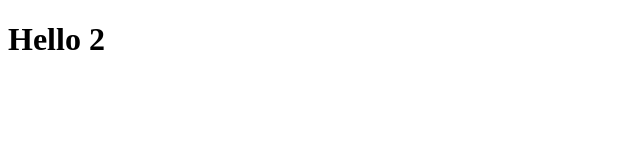
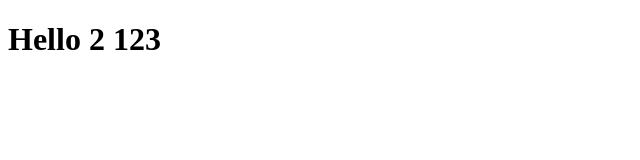
Before and after one commit to n3rdkid/ticketing, a Next.js app in the folder client/: page / in a window 1280 px wide. Shown: the top 160 px of the page, without its empty margins (0-640 px from the left). Built offline with nearby package versions, Linux system fonts and the light colour scheme.

Commit message:
improv : setup webpack to look for changes every 300ms rather thanin an automated fashion

```diff
--- /dev/null
+++ b/client/next.config.js
@@ -0,0 +1,8 @@
+// Setting up webpack to bring every directory and files in them every 300 ms rather than listening for change
+
+module.exports = {
+    webpackDevMiddleware: (config) => {
+        config.watchOptions.poll = 300;
+        return config;
+    }
+}
--- a/client/pages/index.js
+++ b/client/pages/index.js
@@ -1,3 +1,3 @@
 export default () => {
-    return <h1 > Hello 2 < /h1>
+    return <h1 > Hello 2 123 </h1>
 }
```
